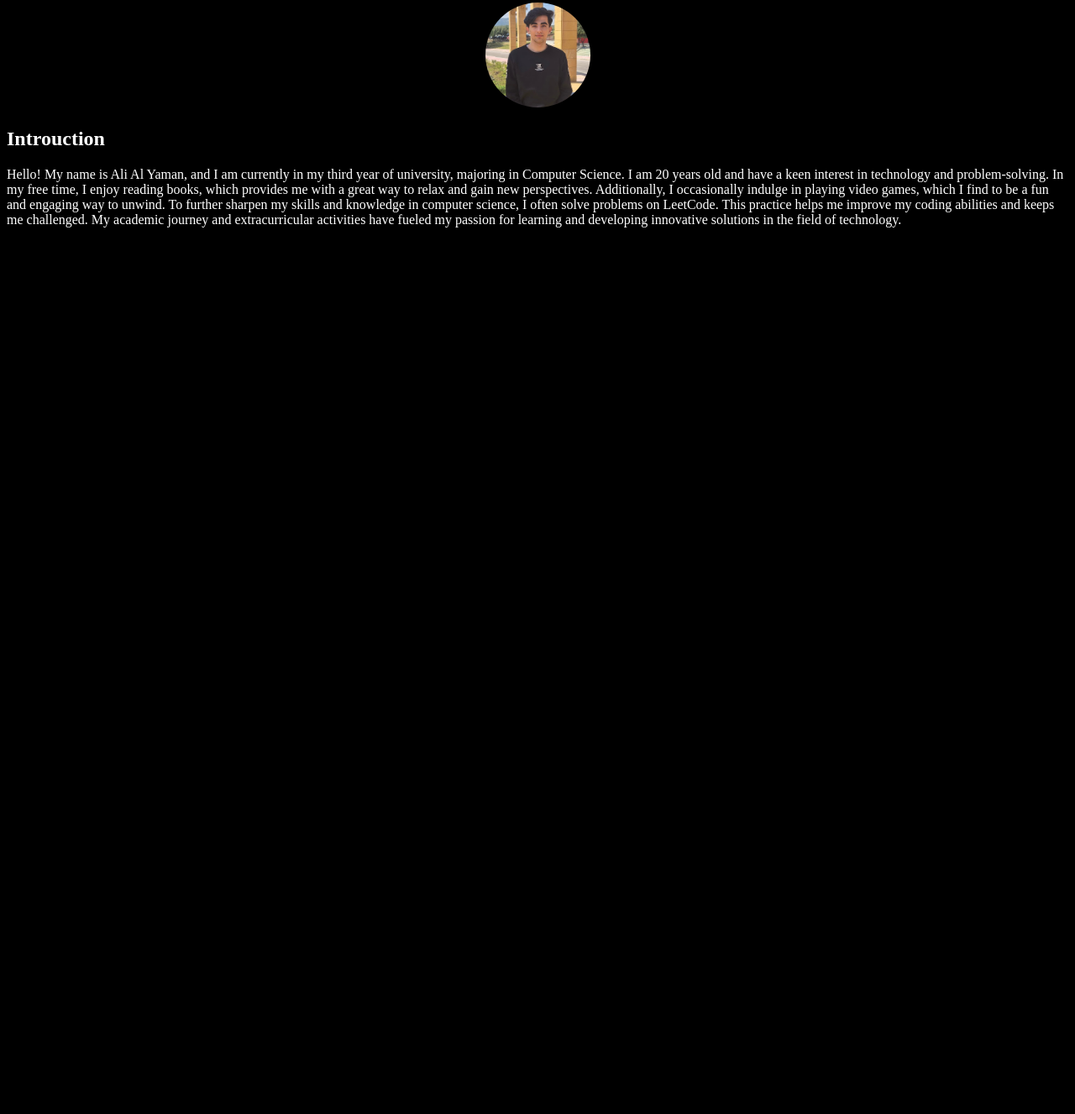
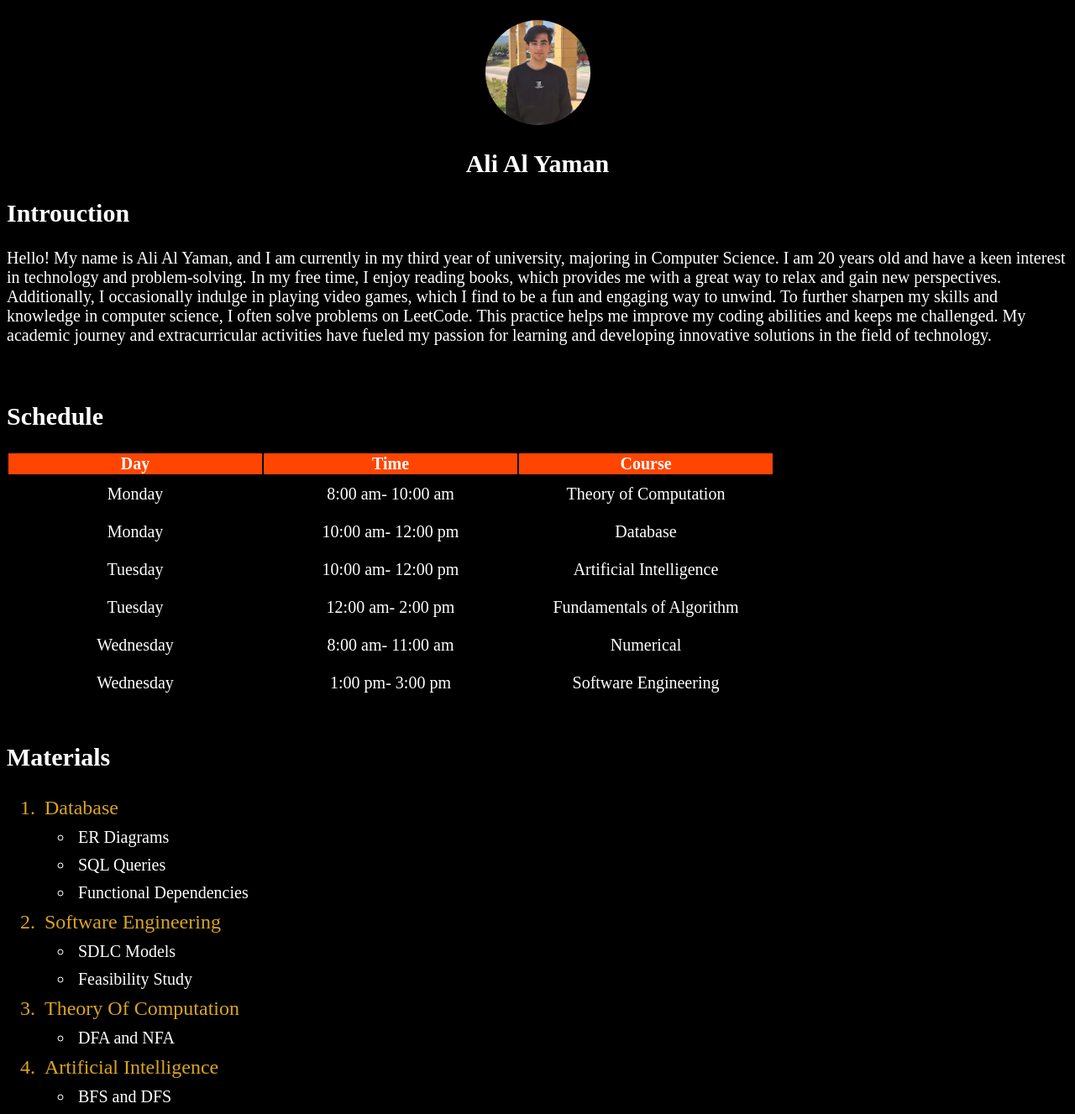
Before and after one commit to AliAlYaman/Html-intro, a plain HTML site: page index.html in a window 1280 px wide. Shown: the part 77-1404 px from the top of the page at 84% size. Before the commit the page ends 800 px from the top, so only its background shows below. Drawn offline with Linux system fonts and the light colour scheme.

Commit message:
Added Materials

```diff
--- a/index.css
+++ b/index.css
@@ -1,6 +1,7 @@
 body{
 background-color: black;
 color: white;
+font-size: 20px;
 }
 
 
@@ -13,3 +14,28 @@ header{
     width: 125px;
     height: 125px;
 }
+
+table{
+    text-align: center;
+    font-size: 20px;
+    border-color: white;
+}
+
+td{
+    padding: 10px 10px 10px 10px;
+}
+
+table th{
+    background-color: orangered;
+    width: 300px;
+}
+
+ol > li{
+    color: goldenrod;
+    font-size: 24px;
+}
+
+li{
+
+    padding: 5px 5px 5px 5px;
+}
--- a/index.html
+++ b/index.html
@@ -9,16 +9,94 @@
   </head>
   <body>
     <header>
-        <h1>Beirut Arab University</h1>
-        <img src="Assets/Images/Me.jpg" alt="My Image" id="my-photo">
+      <h1>Beirut Arab University</h1>
+      <img src="Assets/Images/Me.jpg" alt="My Image" id="my-photo" />
+      <h2>Ali Al Yaman</h2>
     </header>
     <section>
-        <h1>Introuction</h1>
-        <p>
-            Hello! My name is Ali Al Yaman, and I am currently in my third year of university, majoring in Computer Science. I am 20 years old and have a keen interest in technology and problem-solving. In my free time, I enjoy reading books, which provides me with a great way to relax and gain new perspectives. Additionally, I occasionally indulge in playing video games, which I find to be a fun and engaging way to unwind.
+      <h1>Introuction</h1>
+      <p>
+        Hello! My name is Ali Al Yaman, and I am currently in my third year of
+        university, majoring in Computer Science. I am 20 years old and have a
+        keen interest in technology and problem-solving. In my free time, I
+        enjoy reading books, which provides me with a great way to relax and
+        gain new perspectives. Additionally, I occasionally indulge in playing
+        video games, which I find to be a fun and engaging way to unwind. To
+        further sharpen my skills and knowledge in computer science, I often
+        solve problems on LeetCode. This practice helps me improve my coding
+        abilities and keeps me challenged. My academic journey and
+        extracurricular activities have fueled my passion for learning and
+        developing innovative solutions in the field of technology.
+      </p>
+    </section>
+    <br />
 
-            To further sharpen my skills and knowledge in computer science, I often solve problems on LeetCode. This practice helps me improve my coding abilities and keeps me challenged. My academic journey and extracurricular activities have fueled my passion for learning and developing innovative solutions in the field of technology.
-        </p>
+    <section>
+      <h1>Schedule</h1>
+      <table id="schedule">
+        <tr>
+          <th>Day</th>
+          <th>Time</th>
+          <th>Course</th>
+        </tr>
+        <tr>
+          <td>Monday</td>
+          <td>8:00 am- 10:00 am</td>
+          <td>Theory of Computation</td>
+        </tr>
+        <tr>
+          <td>Monday</td>
+          <td>10:00 am- 12:00 pm</td>
+          <td>Database </td>
+        </tr>
+        <tr>
+          <td>Tuesday</td>
+          <td>10:00 am- 12:00 pm</td>
+          <td>Artificial Intelligence</td>
+        </tr>
+        <tr>
+          <td>Tuesday</td>
+          <td>12:00 am- 2:00 pm</td>
+          <td>Fundamentals of Algorithm</td>
+        </tr>
+        <tr>
+          <td>Wednesday</td>
+          <td>8:00 am- 11:00 am</td>
+          <td>Numerical</td>
+        </tr>
+        <tr>
+          <td>Wednesday</td>
+          <td>1:00 pm- 3:00 pm</td>
+          <td>Software Engineering</td>
+        </tr>
+      </table>
+    </section>
+    <br>
+    <section>
+        <h1>Materials</h1>
+        <ol>
+            <li>Database</li>
+            <ul>
+                <li>ER Diagrams</li>
+                <li>SQL Queries</li>
+                <li>Functional Dependencies</li>
+            </ul>
+            <li>Software Engineering</li>
+            <ul>
+                <li>SDLC Models</li>
+                <li>Feasibility Study</li>
+            </ul>
+            <li>
+                Theory Of Computation
+            </li>
+            <ul>
+                <li>DFA and NFA</li>
+            </ul>
+            <li>Artificial Intelligence</li>
+            <ul>
+                <li>BFS and DFS</li>
+            </ul>
+        </ol>
     </section>
   </body>
 </html>
```
